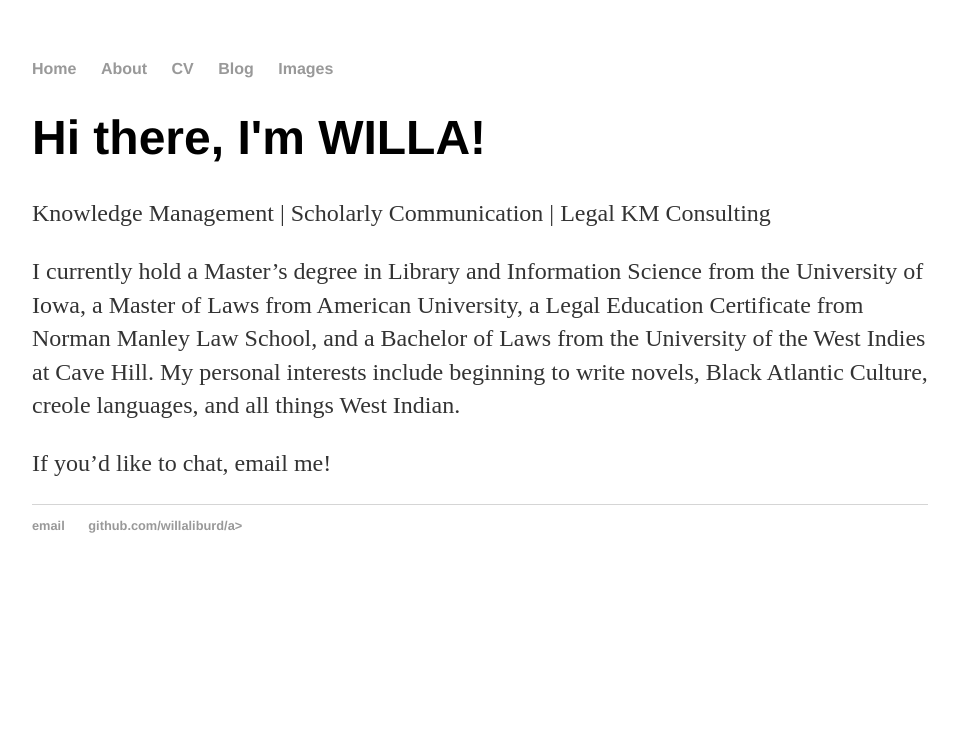
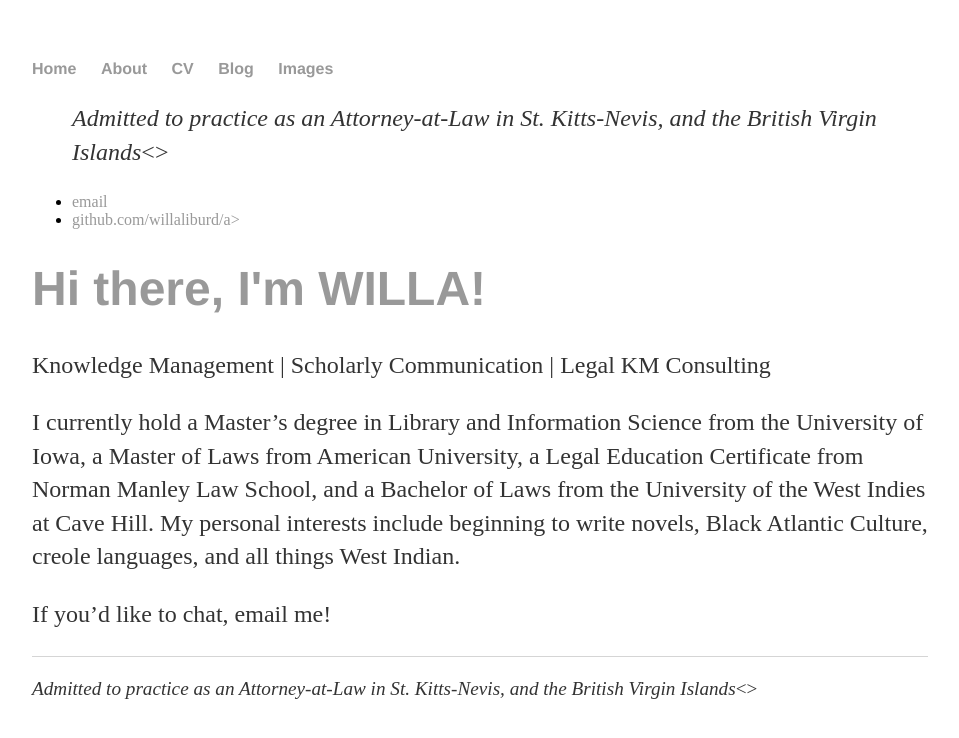
Before and after one commit to willaliburd/willaliburd.github.io, a Jekyll site: the page built from index.html, in a window 1280 px wide. Shown: the top 738 px of the page, without its empty margins (160-1119 px from the left). Built offline with Jekyll 4.4.1, drawn with Linux system fonts in a browser that asks for light colours.

Commit message:
Update default.html

```diff
--- a/_layouts/default.html
+++ b/_layouts/default.html
@@ -15,16 +15,20 @@
 				<li><a href="/images">Images</a></li>
 	    		</ul>
 			</nav>
+
+			<ul>
+	        		<p><em>Admitted to practice as an Attorney-at-Law in St. Kitts-Nevis, and the British Virgin Islands</em><>
+				<li><a href="mailto:willa@nattakm.com">email</a></li>
+	        		<li><a href="https://github.com/NAME">github.com/willaliburd/a></li>
+				</ul>
 			<div class="container">
 
 			{{ content }}
 
 			</div><!-- /.container -->
 			<footer>
-	    		<ul>
-	        		<li><a href="mailto:willa@nattakm.com">email</a></li>
-	        		<li><a href="https://github.com/NAME">github.com/willaliburd/a></li>
-				</ul>
+	    			<p><em>Admitted to practice as an Attorney-at-Law in St. Kitts-Nevis, and the British Virgin Islands</em><>
+
 			</footer>
 		</body>
 	</html>
```
